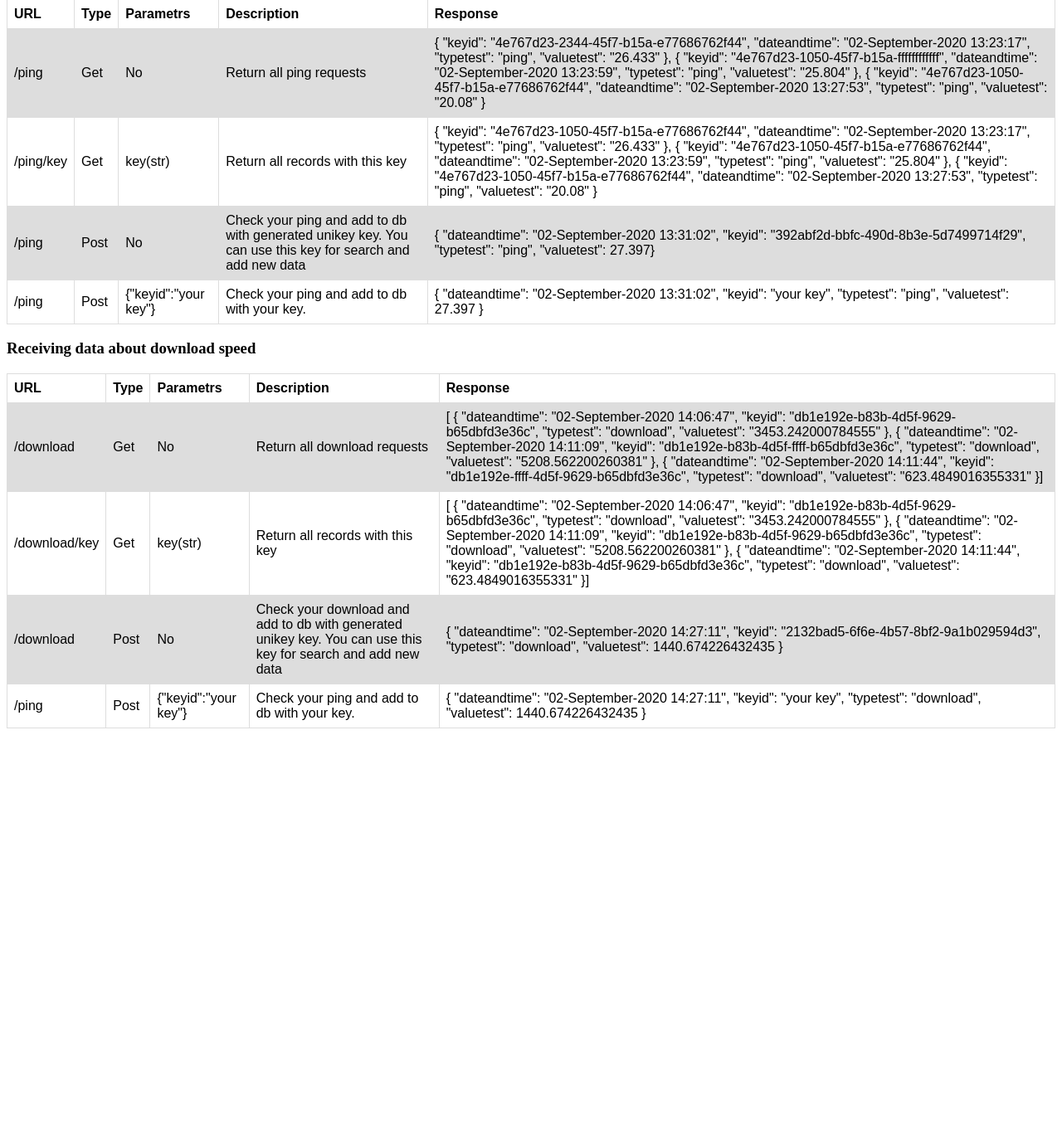
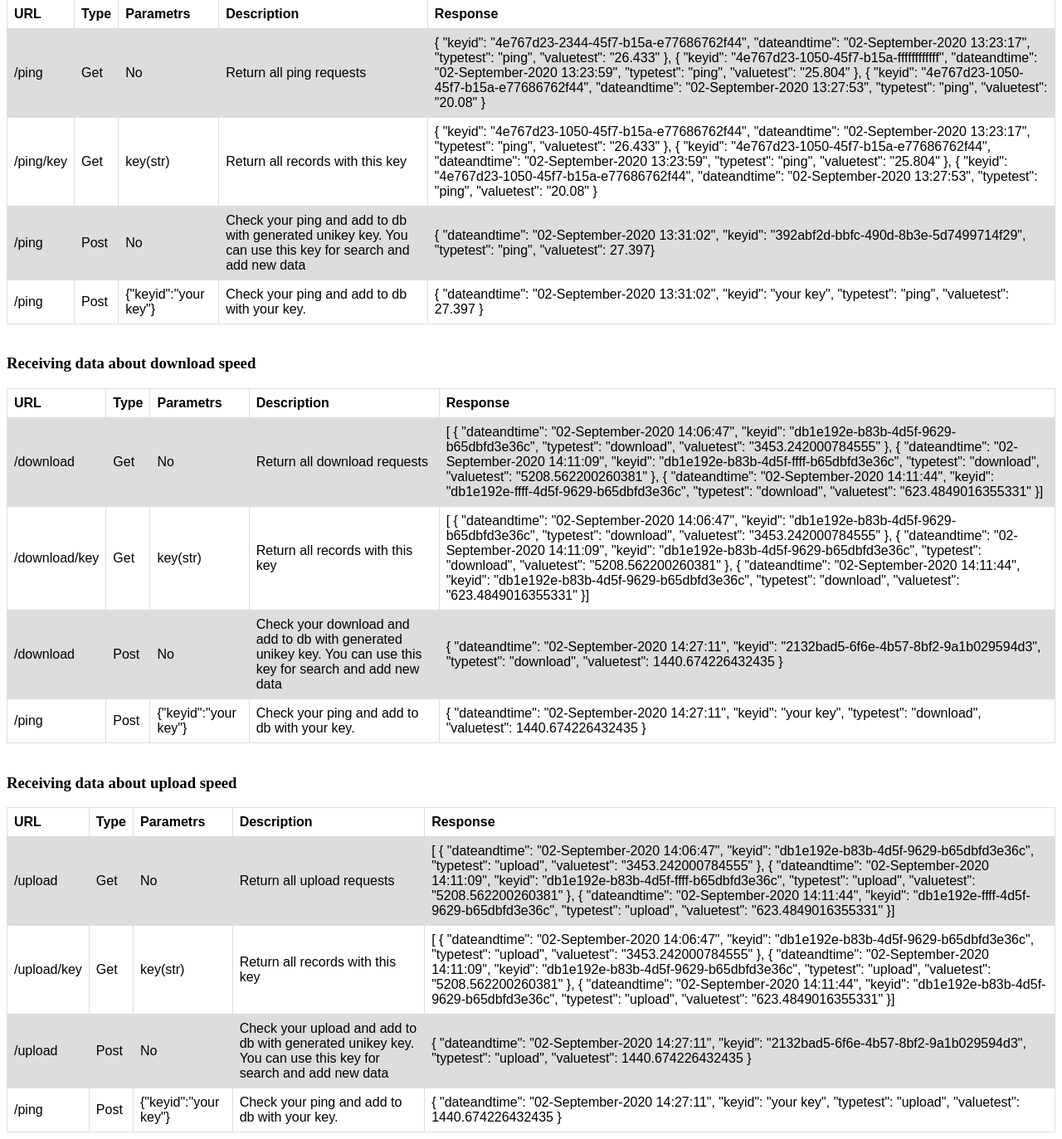
Before and after one commit to davidyc/SpeedTestServer, a Flask app: page / in a window 1280 px wide. Shown: the part 109-1482 px from the top of the page at 83% size. Before the commit the page ends 987 px from the top, so only its background shows below. Run offline with Flask 2, Linux system fonts and the light colour scheme.

Commit message:
add upload function

```diff
--- a/flaskAPI.py
+++ b/flaskAPI.py
@@ -64,6 +64,25 @@ def dowmload():
 def dowmloadByKey(key):
     return db.getallrowbykey(dbname,"download", key)
 
+@app.route('/upload', methods=['GET', 'POST'])
+def upload():
+    if request.method == 'POST':
+        req_body = request.get_json(silent=True)
+        if req_body == None:
+            key = (str(uuid.uuid4()))
+        else:
+            key = req_body['keyid']
+        time =getCurrentTimeSTR()
+        value = st.getDownloadKB()
+        db.addnewrow(dbname, key, time, "upload", value)
+        dictData = createJSONResponse(key, time, "upload", value)
+        return dictData
+    return db.getallrowbytype(dbname,"upload")
+
+@app.route('/upload/<key>', methods=['GET'])
+def uploadByKey(key):
+    return db.getallrowbykey(dbname,"upload", key)
+
 
 db.initTable(dbname)
 app.run()
--- a/templates/main.html
+++ b/templates/main.html
@@ -105,7 +105,7 @@ tr:nth-child(even) {
   </tr>
 </table>
 
-
+<br>
 <h3>Receiving data about download speed</h3>
 <table>
   <tr>
@@ -193,5 +193,93 @@ tr:nth-child(even) {
   </tr>
 </table>
 
+<br>
+<h3>Receiving data about upload speed</h3>
+<table>
+  <tr>
+    <th>URL</th>
+    <th>Type</th>
+    <th>Parametrs</th>
+    <th>Description</th>
+    <th>Response</th>
+  </tr>
+  <tr>
+    <td>/upload</td>
+    <td>Get</td>
+    <td>No</td>
+    <td>Return all upload requests</td>
+    <td> [
+          {
+          "dateandtime": "02-September-2020 14:06:47",
+          "keyid": "db1e192e-b83b-4d5f-9629-b65dbfd3e36c",
+          "typetest": "upload",
+          "valuetest": "3453.242000784555"
+          },
+          {
+          "dateandtime": "02-September-2020 14:11:09",
+          "keyid": "db1e192e-b83b-4d5f-ffff-b65dbfd3e36c",
+          "typetest": "upload",
+          "valuetest": "5208.562200260381"
+          },
+          {
+          "dateandtime": "02-September-2020 14:11:44",
+          "keyid": "db1e192e-ffff-4d5f-9629-b65dbfd3e36c",
+          "typetest": "upload",
+          "valuetest": "623.4849016355331"
+          }]
+</td>
+  </tr>
+  <tr>
+    <td>/upload/key</td>
+    <td>Get</td>
+    <td>key(str)</td>
+    <td>Return all records with this key</td>
+    <td>[
+          {
+          "dateandtime": "02-September-2020 14:06:47",
+          "keyid": "db1e192e-b83b-4d5f-9629-b65dbfd3e36c",
+          "typetest": "upload",
+          "valuetest": "3453.242000784555"
+          },
+          {
+          "dateandtime": "02-September-2020 14:11:09",
+          "keyid": "db1e192e-b83b-4d5f-9629-b65dbfd3e36c",
+          "typetest": "upload",
+          "valuetest": "5208.562200260381"
+          },
+          {
+          "dateandtime": "02-September-2020 14:11:44",
+          "keyid": "db1e192e-b83b-4d5f-9629-b65dbfd3e36c",
+          "typetest": "upload",
+          "valuetest": "623.4849016355331"
+          }]
+    </td>
+  </tr>
+  <tr>
+    <td>/upload</td>
+    <td>Post</td>
+    <td>No</td>
+    <td>Check your upload and add to db with generated unikey key. You can use this key for search and add new data</td>
+    <td>{
+      "dateandtime": "02-September-2020 14:27:11",
+      "keyid": "2132bad5-6f6e-4b57-8bf2-9a1b029594d3",
+      "typetest": "upload",
+      "valuetest": 1440.674226432435
+    }</td>
+  </tr>
+  <tr>
+    <td>/ping</td>
+    <td>Post</td>
+    <td>{"keyid":"your key"}</td>
+    <td>Check your ping and add to db with your key. </td>
+    <td>{
+    "dateandtime": "02-September-2020 14:27:11",
+    "keyid": "your key",
+    "typetest": "upload",
+    "valuetest": 1440.674226432435
+}</td>
+  </tr>
+</table>
+
 </body>
 </html>
```
